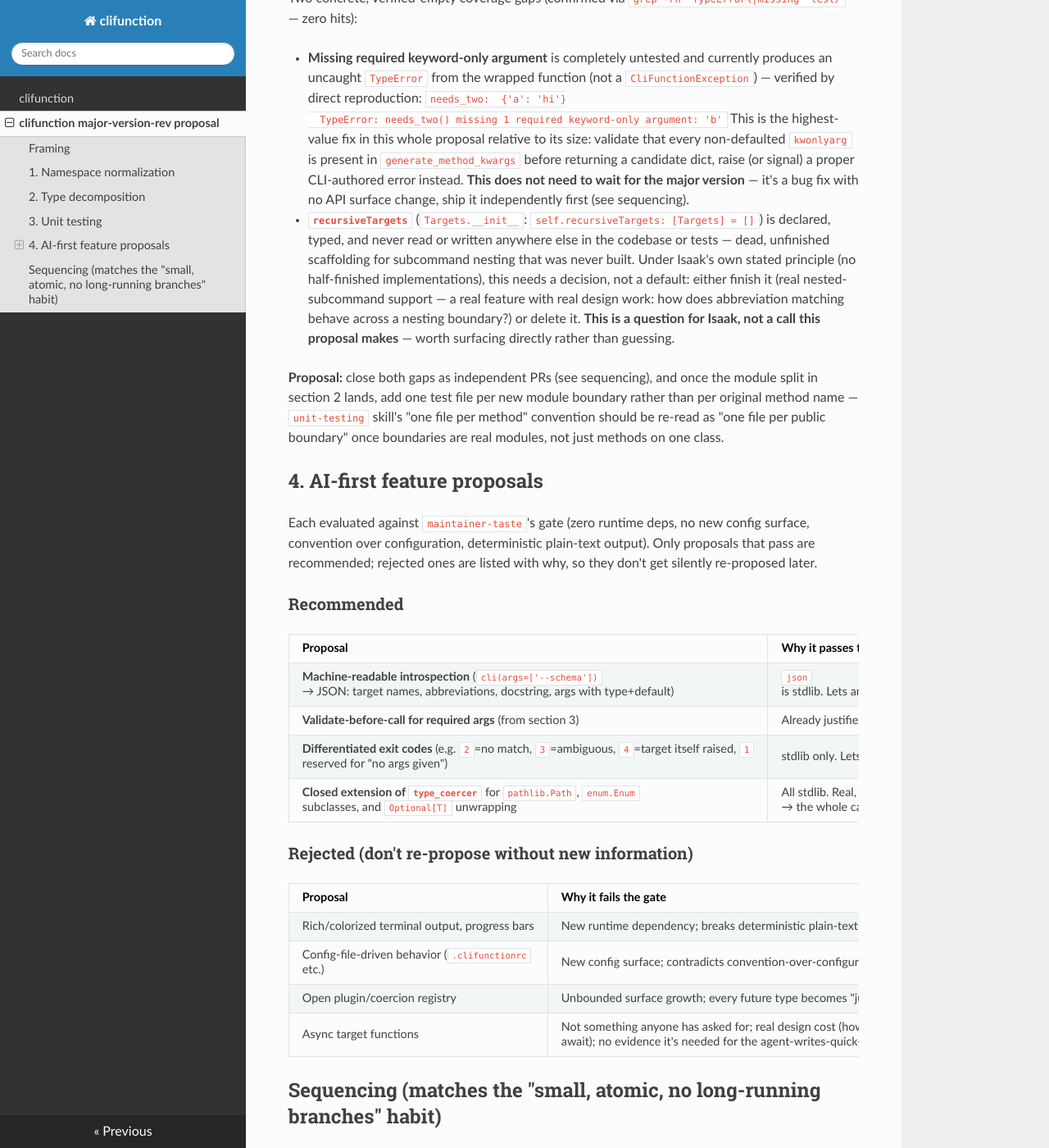
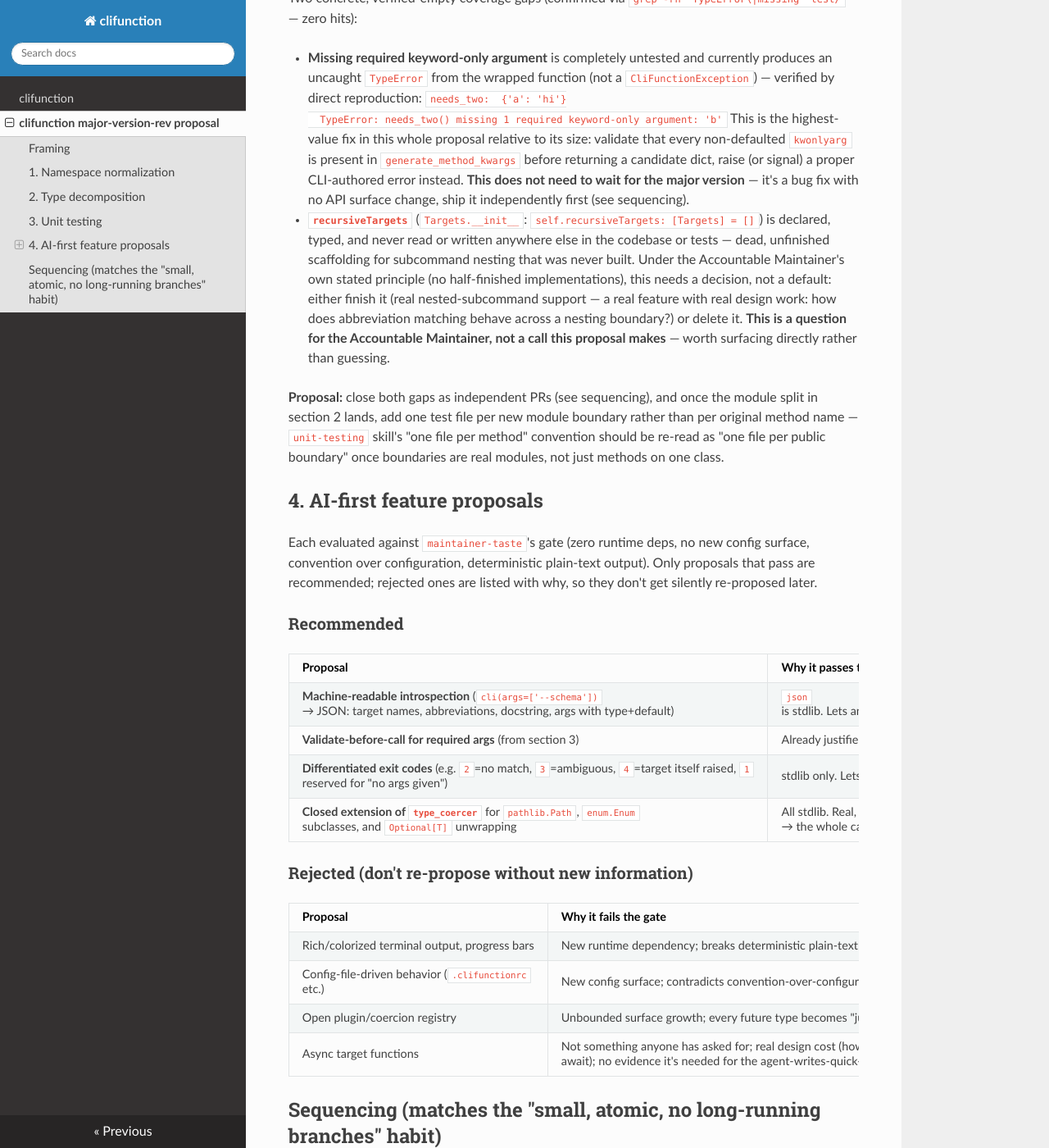
Before and after one commit to Isaak-Malers/clifunction, an MkDocs documentation site: the page built from docs/major-version-rev-proposal.md, in a window 1280 px wide and 1400 px high, scrolled down 2833 px. Shown: the whole window at 82% size. Built offline with MkDocs 1.6.1, drawn with Linux system fonts in a browser that asks for light colours; nearby versions of some CDN libraries; some of the changed text lies outside the part shown.

Commit message:
Replace personal name with role title in docs and skill notes
Isaak -> Accountable Maintainer across docs/, .claude/skills/, and the
integration test that used it as an example CLI argument value. Keeps
the maintainer's name off files that ship in the published docs/source.

Deliberately left alone (out of scope, per explicit direction): the
pyproject.toml [project.authors] entry and LICENSE copyright line.

Co-Authored-By: Claude Sonnet 5 <noreply@anthropic.com>

```diff
--- a/docs/major-version-rev-proposal.md
+++ b/docs/major-version-rev-proposal.md
@@ -49,9 +49,9 @@ already depending on it. Two options:
   `CliFunction.py` shim (`from clifunction import *` + `DeprecationWarning`) is the alternative
   but adds permanent-feeling cruft to a library whose entire value is having none — and per
   standing instruction, backwards-compat shims aren't the default move here.
-- **Shim for one release**, only if there's a known external consumer beyond Isaak who needs
-  warning. Worth a direct question to Isaak rather than a unilateral call — he's the one who
-  knows if anyone else imports this today.
+- **Shim for one release**, only if there's a known external consumer beyond the Accountable
+  Maintainer who needs warning. Worth a direct question to the Accountable Maintainer rather
+  than a unilateral call — they're the one who knows if anyone else imports this today.
 
 ## 2. Type decomposition
 
@@ -126,11 +126,12 @@ Two concrete, verified-empty coverage gaps (confirmed via `grep -rn "TypeError\|
   (see sequencing).
 - **`recursiveTargets`** (`Targets.__init__`: `self.recursiveTargets: [Targets] = []`) is declared,
   typed, and never read or written anywhere else in the codebase or tests — dead, unfinished
-  scaffolding for subcommand nesting that was never built. Under Isaak's own stated principle
-  (no half-finished implementations), this needs a decision, not a default: either finish it
-  (real nested-subcommand support — a real feature with real design work: how does abbreviation
-  matching behave across a nesting boundary?) or delete it. **This is a question for Isaak, not
-  a call this proposal makes** — worth surfacing directly rather than guessing.
+  scaffolding for subcommand nesting that was never built. Under the Accountable Maintainer's
+  own stated principle (no half-finished implementations), this needs a decision, not a
+  default: either finish it (real nested-subcommand support — a real feature with real design
+  work: how does abbreviation matching behave across a nesting boundary?) or delete it. **This
+  is a question for the Accountable Maintainer, not a call this proposal makes** — worth
+  surfacing directly rather than guessing.
 
 **Proposal:** close both gaps as independent PRs (see sequencing), and once the module split in
 section 2 lands, add one test file per new module boundary rather than per original method name —
@@ -168,7 +169,7 @@ Independent PRs, no major-version bump needed, can ship this week if desired:
 1. Fix missing-required-arg → proper `CliFunctionException`, with a regression test written
    first (per `unit-testing` skill).
 2. Decision + action on `recursiveTargets` (delete, or scope a real nested-subcommand design) —
-   needs Isaak's call before either branch starts.
+   needs the Accountable Maintainer's call before either branch starts.
 3. Fix the six `[str]`-literal annotations and the `Optional[dict]` return types; add `mypy` to
    `code-quality.yml`.
 
```
Also changed, not shown: .claude/skills/maintainer-taste/SKILL.md (+1 -1 lines), .claude/skills/uv-setup/SKILL.md (+2 -2 lines), .claude/skills/version-validation/SKILL.md (+4 -4 lines), docs/index.md (+5 -5 lines), 1 other file.
